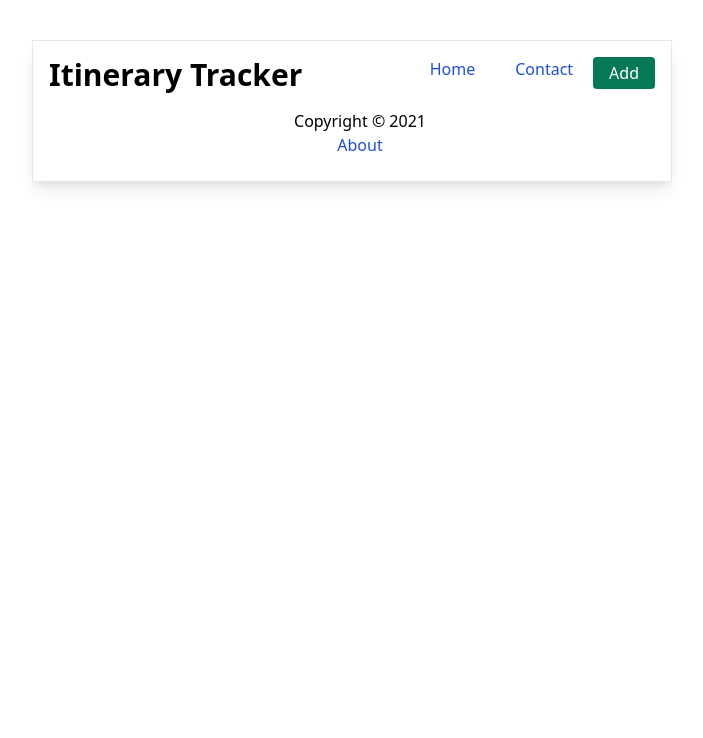
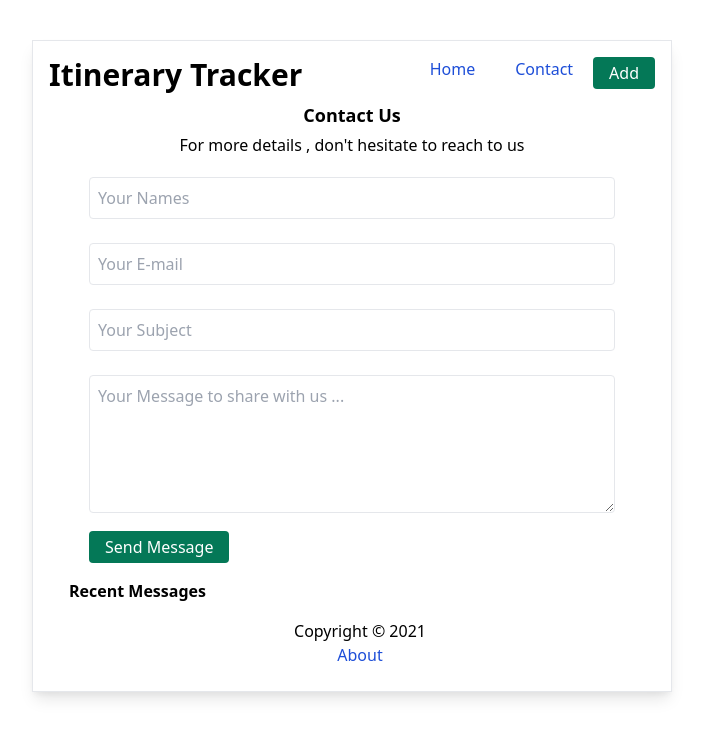
Before and after one commit to PrinceNiyonshuti/itinerary-tracker-v2, a React (Create React App) app: page /contact in a window 1280 px wide. Shown: the top 738 px of the page, without its empty margins (288-991 px from the left). Built offline with nearby package versions, Linux system fonts and the light colour scheme.

Commit message:
added contact page

```diff
--- a/src/layout/Layout.tsx
+++ b/src/layout/Layout.tsx
@@ -4,10 +4,10 @@ import React from "react";
 import { Route, Routes } from "react-router-dom";
 import About from "../pages/About";
 import AddItenary from "../pages/AddItinerary";
+import Contact from "../pages/Contact";
 import Home from "../pages/Home";
 import Footer from "./Footer";
 import Title from "./Title";
-
 
 function Layout() {
 	return (
@@ -16,8 +16,10 @@ function Layout() {
 				<div className="w-2/4 font-bold border shadow-lg p-4">
 					<Title />
 					<Routes>
+						<Route path="*" element={<Home />} />
 						<Route path="/" element={<Home />} />
 						<Route path="/about" element={<About />} />
+						<Route path="/contact" element={<Contact />} />
 						<Route path="/add" element={<AddItenary />} />
 					</Routes>
 					<Footer />
--- /dev/null
+++ b/src/pages/Contact.tsx
@@ -0,0 +1,52 @@
+/** @format */
+
+import React, { useContext } from "react";
+import Button from "../components/Button";
+import Input from "../components/Input";
+import TextArea from "../components/TexArea";
+
+function Contact() {
+
+	return (
+		<div className="mx-5">
+			<h3 className="font-bold text-center text-lg mb-1 ">Contact Us</h3>
+			<p className="font-normal text-center">
+				For more details , don't hesitate to reach to us
+			</p>
+			<form >
+				<div className="flex">
+					<div className="w-full bg-white p-2 rounded">
+						<Input
+							type={"text"}
+							id={"userNames"}
+							placeholder={"Your Names"}
+						/>
+						<Input
+							type={"email"}
+							id={"email"}
+							placeholder={"Your E-mail"}
+						/>
+						<Input
+							type={"text"}
+							id={"subject"}
+							placeholder={"Your Subject"}
+						/>
+						<TextArea
+							id={"description"}
+							rows={5}
+							placeholder={"Your Message to share with us ..."}
+						/>
+						<div className="flex justify-between mx-3">
+							<div>
+								<Button name="Send Message" />
+							</div>
+						</div>
+					</div>
+				</div>
+			</form>
+			<h3 className="font-bold text-2lg my-2">Recent Messages</h3>
+		</div>
+	);
+}
+
+export default Contact;
```
